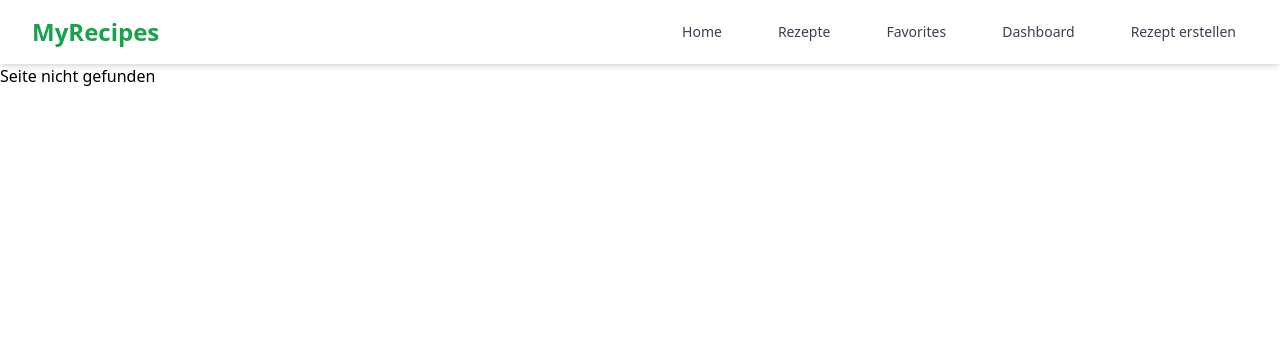
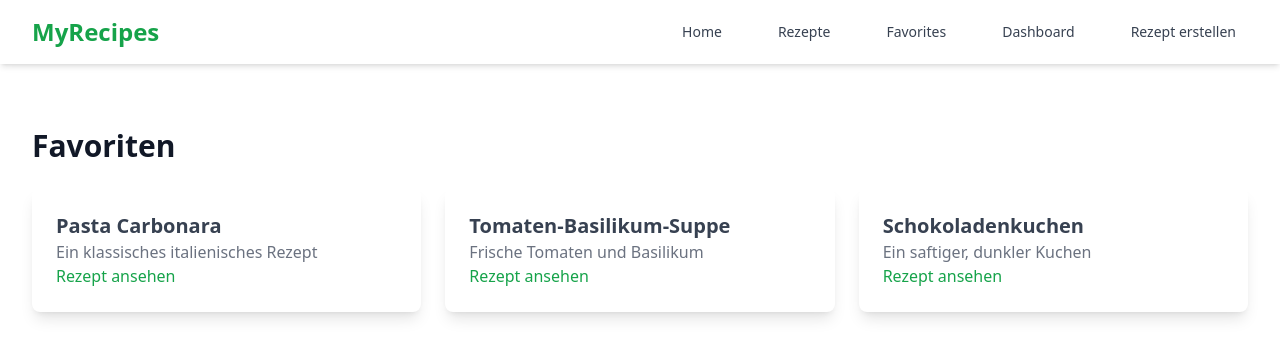
Before and after one commit to EFDevelop/react, a React (Vite) app in the folder recipe-app-react/: page /favorites in a window 1280 px wide. Shown: the top 358 px of the page. Built offline with nearby package versions, Linux system fonts and the light colour scheme.

Commit message:
Views connected

```diff
--- a/recipe-app-react/src/App.tsx
+++ b/recipe-app-react/src/App.tsx
@@ -6,7 +6,9 @@ import Layout from './components/Layout'
 import Home from './views/Home'
 import Recipes from './views/Recipes'
 import RecipeDetail from './views/RecipeDetail'
-
+import Favorites from './views/Favorites';
+import Dashboard from './views/Dashboard';
+import CreateRecipe from './views/CreateRecipe';
 function App() {
   return (
     <Routes>
@@ -15,6 +17,9 @@ function App() {
         <Route path="/" element={<Home />} />
         <Route path="/recipes" element={<Recipes />} />
         <Route path="/recipe/:id" element={<RecipeDetail />} />
+        <Route path="/favorites" element={<Favorites />} />
+        <Route path="/dashboard" element={<Dashboard />} />
+        <Route path="/create-recipe" element={<CreateRecipe />} />
         {/* z.B. 404-Route */}
         <Route path="*" element={<div>Seite nicht gefunden</div>} />
       </Route>
--- a/recipe-app-react/src/views/Favoriten.tsx
+++ b/recipe-app-react/src/views/Favorites.tsx
@@ -1,8 +1,8 @@
-// src/views/Favoriten.tsx
+
 import React from 'react'
 import { Link } from 'react-router-dom'
 
-export default function Favoriten() {
+export default function Favorites() {
   // Dummy-Daten für Favoriten (diese könnten aus einer API oder einem globalen State kommen)
   const favorites = [
     { id: 1, title: 'Pasta Carbonara', description: 'Ein klassisches italienisches Rezept' },
```
